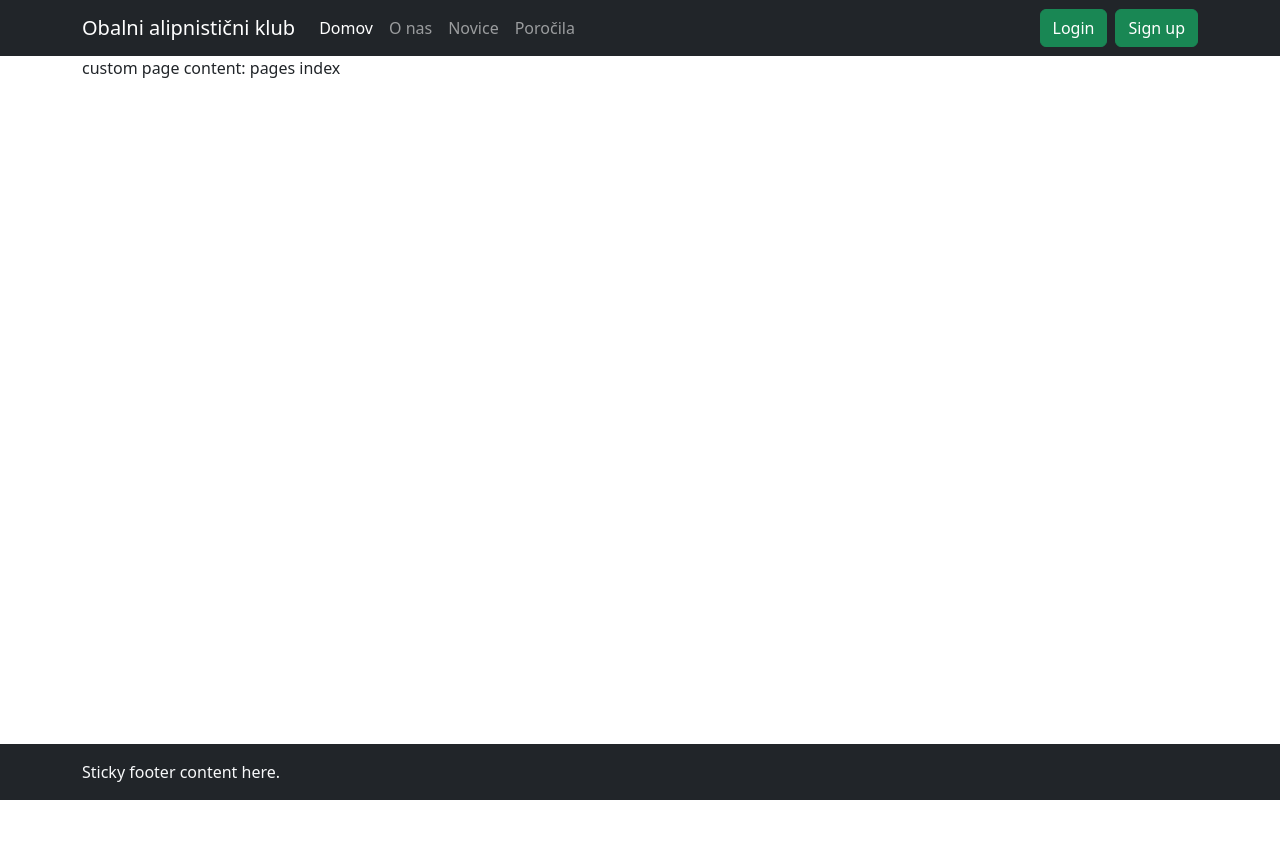
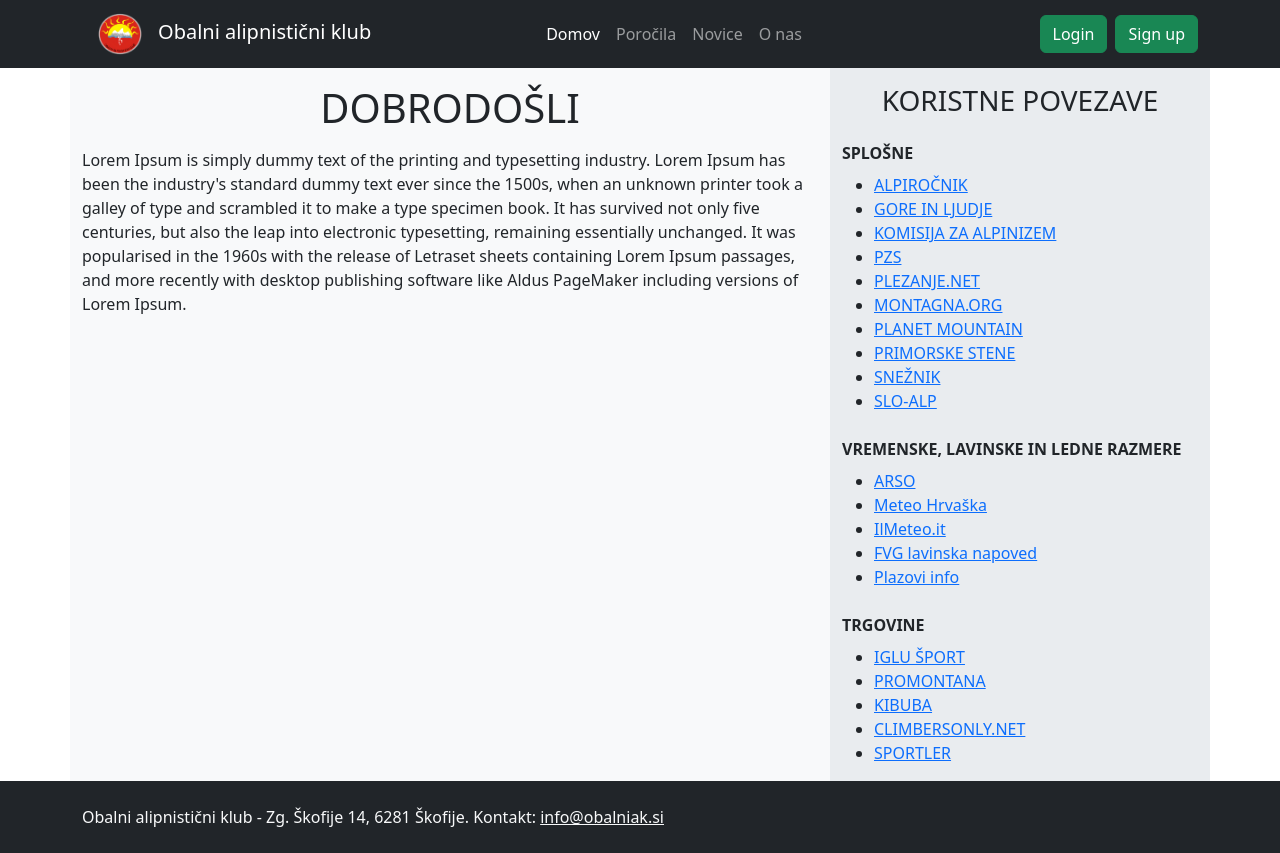
Before and after one commit to Tiggax/DEDIS-project, a Django app: page / in a window 1280 px wide. Before the commit the page ends 800 px from the top, so only its background shows below. Run offline with Django 5.2, Linux system fonts and the light colour scheme; parts of the project's set-up code (start-up, migrations or seed data) failed here and were passed over; some libraries are stand-ins or nearby versions.

Commit message:
Made initial version of bootstrap navbar homepage and about us page, setting up for further work.

```diff
--- a/pages/urls.py
+++ b/pages/urls.py
@@ -3,6 +3,9 @@ from . import views
 
 
 urlpatterns = [
-    path("", views.index, name="pages"),
+    path("", views.index, name="home"),
     path('loged', views.logged_in_user_page),
+    path("about_us", views.about_us, name="about_us"),
+    path("news", views.news, name="news"),
+    path("reports", views.reports, name="reports")
 ]
--- a/pages/views.py
+++ b/pages/views.py
@@ -5,13 +5,26 @@ from django.contrib.auth.decorators import login_required
 
 def index(req):
     ctx = {}
-    ctx["title"] = "pages Index"
     ctx["content"] = "pages index"
-    return render(req, "pages/example.html", ctx)
+    return render(req, "pages/home.html", ctx)
+
+def about_us(req):
+    ctx = {}
+    ctx["content"] = "cntnt"
+    return render(req, "pages/about_us.html", ctx)
+
+def news(req):
+    ctx = {}
+    ctx["content"] = "add_news_here"
+    return render(req, "pages/news.html", ctx)
+
+def reports(req):
+    ctx = {}
+    ctx["content"] = "add_reports_here"
+    return render(req, "pages/reports.html", ctx)
 
 @login_required
 def logged_in_user_page(req):
     ctx = {}
-    ctx["title"] = "user loged in "
     ctx["content"] = "user logged in"
     return render(req, "pages/example.html", ctx)
--- a/templates/base.html
+++ b/templates/base.html
@@ -20,7 +20,7 @@
         {% block header %}
         {% include "widgets/navbar.html" %}
         {% endblock header %}
-        <main class="container">
+        <main class="flex-fill container">
         {% block content %}
         default content
         {% endblock content %}
--- /dev/null
+++ b/templates/pages/home.html
@@ -0,0 +1,58 @@
+{% extends "base.html" %}
+{% load static %}
+{% block content %}
+
+<div class="row bg-body-tertiary h-100">
+    <div class="col-8 d-flex flex-column">
+    <h1 class="text-center my-3">DOBRODOŠLI</h1>
+    Lorem Ipsum is simply dummy text of the printing and typesetting industry.
+    Lorem Ipsum has been the industry's standard dummy text ever since the 1500s,
+    when an unknown printer took a galley of type and scrambled it to make a type specimen book.
+    It has survived not only five centuries, but also the leap into electronic typesetting,
+    remaining essentially unchanged. It was popularised in the 1960s with the release of Letraset sheets containing Lorem Ipsum passages,
+    and more recently with desktop publishing software like Aldus PageMaker including versions of Lorem Ipsum.
+    </div>
+
+    <div class="col bg-body-secondary d-flex flex-column">
+    <h3 class="text-center my-3">KORISTNE POVEZAVE</h3>
+
+    <strong class="my-2">SPLOŠNE</strong>
+    <ul>
+        <li> <a href="http://alpirocnik.rasica.org/index.php/Glavna_stran">ALPIROČNIK</a></li>
+        <li> <a href="http://www.gore-ljudje.net/">GORE IN LJUDJE</a></li>
+        <li> <a href="http://ka.pzs.si/">KOMISIJA ZA ALPINIZEM</a></li>
+        <li> <a href="http://www.pzs.si/">PZS</a></li>
+        <li> <a href="http://www.plezanje.net/climbing/index.asp">PLEZANJE.NET</a></li>
+        <li> <a href="http://www.montagna.org">MONTAGNA.ORG</a></li>
+        <li> <a href="http://www.planetmountain.com">PLANET MOUNTAIN</a></li>
+        <li> <a href="http://www.primorskestene.com">PRIMORSKE STENE</a></li>
+        <li> <a href="http://www.sneznik.net">SNEŽNIK</a></li>
+        <li> <a href="http://www.slo-alp.com/">SLO-ALP</a></li>
+    </ul>
+
+    <strong class="my-2">VREMENSKE, LAVINSKE IN LEDNE RAZMERE</strong>
+    <ul>
+        <li><a href="http://www.arso.gov.si/vreme/napovedi%20in%20podatki/">ARSO</li></a>
+        <li><a href="http://meteo.hr/index.php">Meteo Hrvaška</li></a>
+        <li><a href="http://www.ilmeteo.it/meteo-europa/Slovenia">IlMeteo.it</li></a>
+        <li><a href="http://www.regione.fvg.it/asp/newvalanghe/">FVG lavinska napoved</li></a>
+        <li><a href="http://www.plazovi.info/plazovi/snezni_plazovi.html">Plazovi info</li></a>
+    </ul>
+
+
+    <strong class="my-2">TRGOVINE</strong>
+    <ul>
+    <li><a href="http://www.iglusport.si/" target="_blank" rel="noopener">IGLU ŠPORT</a></li>
+    <li><a href="http://www.promontana.si/" target="_blank" rel="noopener">PROMONTANA</a></li>
+    <li><a href="http://www.kibuba.com/index.php" target="_blank" rel="noopener">KIBUBA</a></li>
+    <li><a href="http://www.climbersonly.net/" target="_blank" rel="noopener">CLIMBERSONLY.NET</a></li>
+    <li><a href="http://www.sportler.com/sportlerShop/ingresso;jsessionid=XDSofUXpyJgCPypKhMKOEmex">SPORTLER</a></li>
+    </ul>
+
+    </div>
+
+</div>
+
+{% endblock content %}
+
+{% comment %} https://getbootstrap.com/docs/5.3/examples/ {% endcomment %}
--- /dev/null
+++ b/templates/pages/news.html
@@ -0,0 +1,4 @@
+{% extends "base.html" %}
+{% load static %}
+{% block content %}
+{% endblock content%}
--- /dev/null
+++ b/templates/pages/reports.html
@@ -0,0 +1,4 @@
+{% extends "base.html" %}
+{% load static %}
+{% block content %}
+{% endblock content%}
--- a/templates/registration/login.html
+++ b/templates/registration/login.html
@@ -1 +1 @@
-TODO registration
+https://getbootstrap.com/docs/5.3/examples/sign-in/
--- /dev/null
+++ b/templates/widgets/comment.html
@@ -0,0 +1 @@
+TODO
--- a/templates/widgets/footer.html
+++ b/templates/widgets/footer.html
@@ -1,5 +1,5 @@
-<footer class="footer mt-auto py-3 bg-dark">
-  <div class="container" >
-    <span class="text-light">Sticky footer content here.</span>
+<footer class="footer mt-auto py-4 bg-dark">
+  <div class="container">
+    <span class="text-light">Obalni alipnistični klub - Zg. Škofije 14, 6281 Škofije. Kontakt: <a class="text-light" href="mailto:info@obalniak.si">info@obalniak.si</a></span>
   </div>
 </footer>
--- a/templates/widgets/navbar.html
+++ b/templates/widgets/navbar.html
@@ -1,26 +1,32 @@
 {% load static %}
 <header>
     {# inspired by https://getbootstrap.com/docs/4.0/components/navbar/ #}
+     {% comment %} fixed-top {% endcomment %}
     <nav class="navbar navbar-expand-lg navbar-dark bg-dark">
         <div class="container">
 
-          <a class="navbar-brand" href="#">Obalni alipnistični klub</a>
+          <a class="navbar-brand" href="#"><img class="mx-3" style="max-width:10%;" src="{% static 'images/logo.png' %}">Obalni alipnistični klub</a>
           <button class="navbar-toggler" type="button" data-bs-toggle="collapse" data-bs-target="#navbarSupportedContent" aria-controls="navbarSupportedContent" aria-expanded="false" aria-label="Toggle navigation">
             <span class="navbar-toggler-icon"></span>
           </button>
           <div class="collapse navbar-collapse" id="navbarSupportedContent">
+
             <ul class="navbar-nav me-auto mb-2 mb-lg-0">
               <li class="nav-item">
-                <a class="nav-link active" aria-current="page" href="#">Domov</a>
+                {% url 'home' as link %}
+                <a class="nav-link {% if request.path == link %}active{% endif %}" href="{{link}}">Domov</a>
               </li>
               <li class="nav-item">
-                <a class="nav-link" href="#">O nas</a>
+                {% url 'reports' as link %}
+                <a class="nav-link {% if request.path == link %}active{% endif %}" href="{{link}}">Poročila</a>
               </li>
               <li class="nav-item">
-                <a class="nav-link" href="#">Novice</a>
+                {% url 'news' as link %}
+                <a class="nav-link {% if request.path == link %}active{% endif %}" href="{{link}}">Novice</a>
               </li>
               <li class="nav-item">
-                <a class="nav-link" href="#">Poročila</a>
+                {% url 'about_us' as link %}
+                <a class="nav-link {% if request.path == link %}active{% endif %}" href="{{link}}">O nas</a>
               </li>
           </div>
           <div class="d-flex" role="button">
@@ -28,10 +34,10 @@
             <div class="p-1"></div>
             <a class="btn btn-success" href="{% url 'admin:login' %}">Sign up</a>
           </div>
-
         </div>
       </nav>
 </header>
+
 
               {% comment %} <li class="nav-item dropdown">
                 <a class="nav-link dropdown-toggle" href="#" id="navbarDropdown" role="button" data-bs-toggle="dropdown" aria-expanded="false">
--- /dev/null
+++ b/templates/widgets/news_post.html
@@ -0,0 +1 @@
+TODO
```
Also changed, not shown: templates/pages/about_us.html (added, +52 -0 lines).
